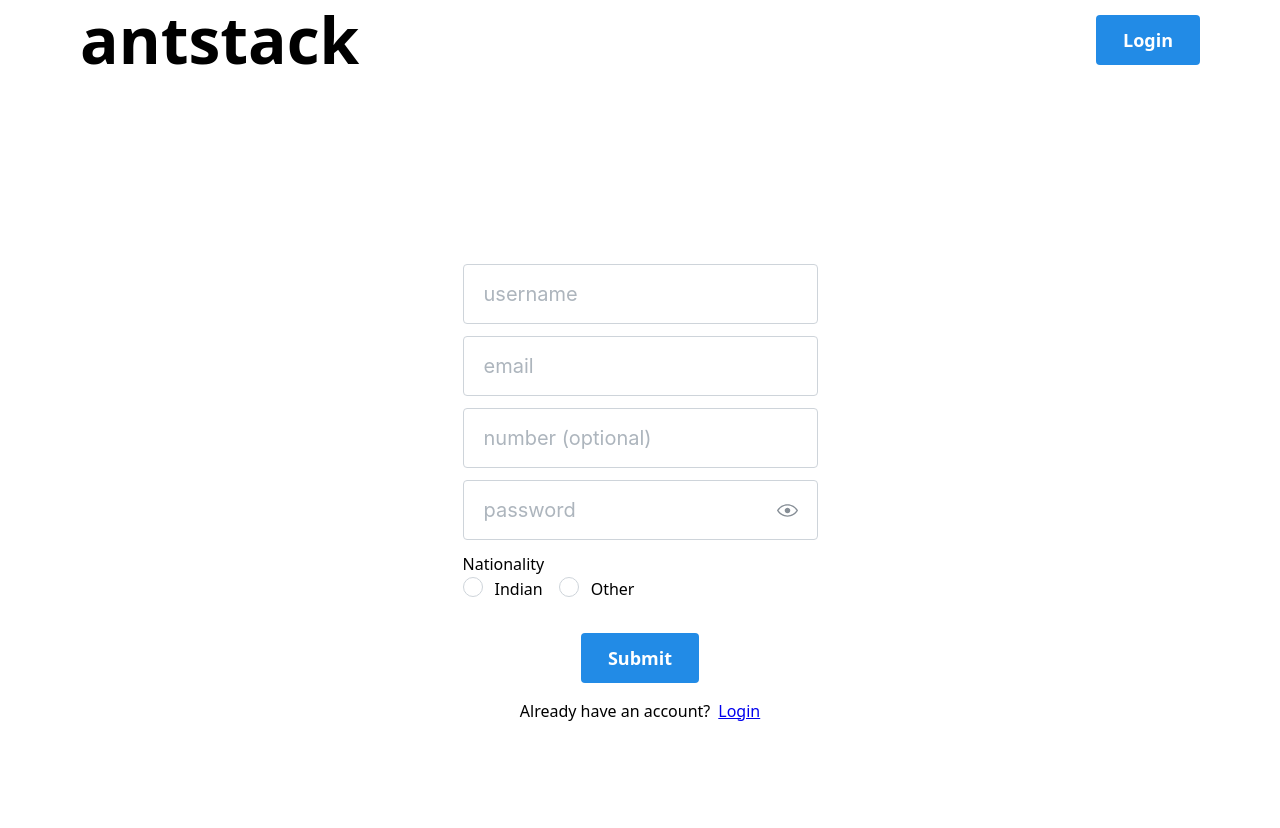
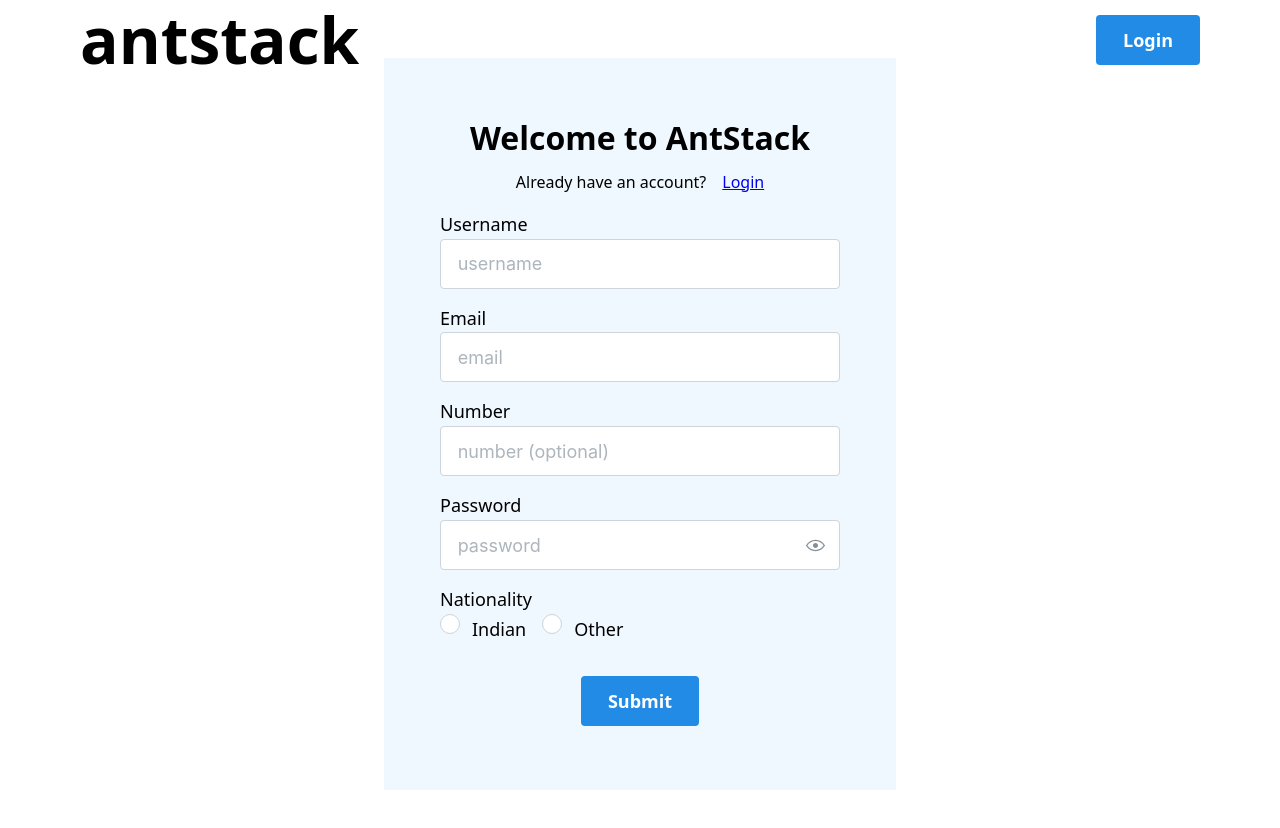
Before and after one commit to lordeadroid/login, a React (Vite) app: page /signup in a window 1280 px wide. Shown: the top 828 px of the page. After the commit the page ends 800 px from the top, so only its background shows below. Built offline with nearby package versions, Linux system fonts and the light colour scheme.

Commit message:
changed styling of login and signup page

```diff
--- a/src/Login/Login-Page.tsx
+++ b/src/Login/Login-Page.tsx
@@ -49,17 +49,36 @@ const LoginPage: TReact = () => {
   });
 
   return (
-    <Flex align={"center"} justify={"center"} direction={"column"} p={"15rem"}>
+    <Flex w={"80vw"} h={"80vh"} justify={"center"} align={"center"} m={"auto"}>
+      <Flex
+        justify={"center"}
+        align={"center"}
+        direction={"column"}
+        w={"40vw"}
+        p={"4rem"}
+        gap={"1rem"}
+        bg={"aliceblue"}
+      >
+        <Text size="2rem" fw={700}>
+          Welcome to AntStack
+        </Text>
+        <Flex gap={"1rem"}>
+          <Text>Don't have an account?</Text>
+          <Link to={PATH.signup}>Signup</Link>
+        </Flex>
         <form onSubmit={form.onSubmit(handleSubmit)} className={styles.form}>
-        <Flex direction={"column"} gap={"0.75rem"} variant="filled">
+          <Flex direction={"column"} gap={"1rem"} p={"xl"}>
             <TextInput
+              w="25rem"
+              size="lg"
+              label="Username"
               placeholder="username"
-            size="xl"
               {...form.getInputProps("username")}
             />
             <PasswordInput
+              size="lg"
+              label="Password"
               placeholder="password"
-            size="xl"
               {...form.getInputProps("password")}
             />
           </Flex>
@@ -67,9 +86,6 @@ const LoginPage: TReact = () => {
             Submit
           </Button>
         </form>
-      <Flex gap={"1rem"} p={"1rem"}>
-        <Text>Don't have an account?</Text>
-        <Link to={PATH.signup}>Signup</Link>
       </Flex>
     </Flex>
   );
--- a/src/Product/Product-Page.tsx
+++ b/src/Product/Product-Page.tsx
@@ -49,7 +49,9 @@ const ProductPage = () => {
           >
             <Image
               src={imageURL}
-              bg={"linear-gradient(135deg, transparent 50%, whitesmoke)"}
+              bg={`linear-gradient(${
+                180 * index
+              }deg, transparent, whitesmoke 75%)`}
               loading="lazy"
             />
           </Flex>
--- a/src/Signup/Signup-Page.tsx
+++ b/src/Signup/Signup-Page.tsx
@@ -55,32 +55,53 @@ const SignupPage: TReact = () => {
   };
 
   return (
-    <Flex align={"center"} justify={"center"} direction={"column"} p={"10rem"}>
+    <Flex w={"80vw"} h={"80vh"} justify={"center"} align={"center"} m={"auto"}>
+      <Flex
+        justify={"center"}
+        align={"center"}
+        direction={"column"}
+        w={"40vw"}
+        p={"4rem"}
+        gap={"1rem"}
+        bg={"aliceblue"}
+      >
+        <Text size="2rem" fw={700}>
+          Welcome to AntStack
+        </Text>
+        <Flex gap={"1rem"}>
+          <Text>Already have an account?</Text>
+          <Link to={PATH.login}>Login</Link>
+        </Flex>
         <form onSubmit={form.onSubmit(handleSubmit)} className={styles.form}>
-        <Flex direction={"column"} gap={"0.75rem"}>
+          <Flex direction={"column"} gap={"1rem"}>
             <TextInput
+              w="25rem"
+              size="lg"
+              label="Username"
               placeholder="username"
-            size="xl"
               {...form.getInputProps("username")}
             />
             <TextInput
+              size="lg"
+              label="Email"
               placeholder="email"
-            size="xl"
               {...form.getInputProps("email")}
             />
             <TextInput
+              size="lg"
+              label="Number"
               placeholder="number (optional)"
-            size="xl"
               {...form.getInputProps("number")}
             />
             <PasswordInput
+              size="lg"
+              label="Password"
               placeholder="password"
-            size="xl"
               {...form.getInputProps("password")}
             />
             <RadioGroup
+              size="lg"
               label="Nationality"
-            size="md"
               {...form.getInputProps("nationality")}
             >
               <Group>
@@ -93,9 +114,6 @@ const SignupPage: TReact = () => {
             Submit
           </Button>
         </form>
-      <Flex gap={"0.5rem"} p={"1rem"}>
-        <Text>Already have an account?</Text>
-        <Link to={PATH.login}>Login</Link>
       </Flex>
     </Flex>
   );
```
Also changed, not shown: .eslintrc.cjs. Lines whose indentation alone changed are shown as unchanged.
